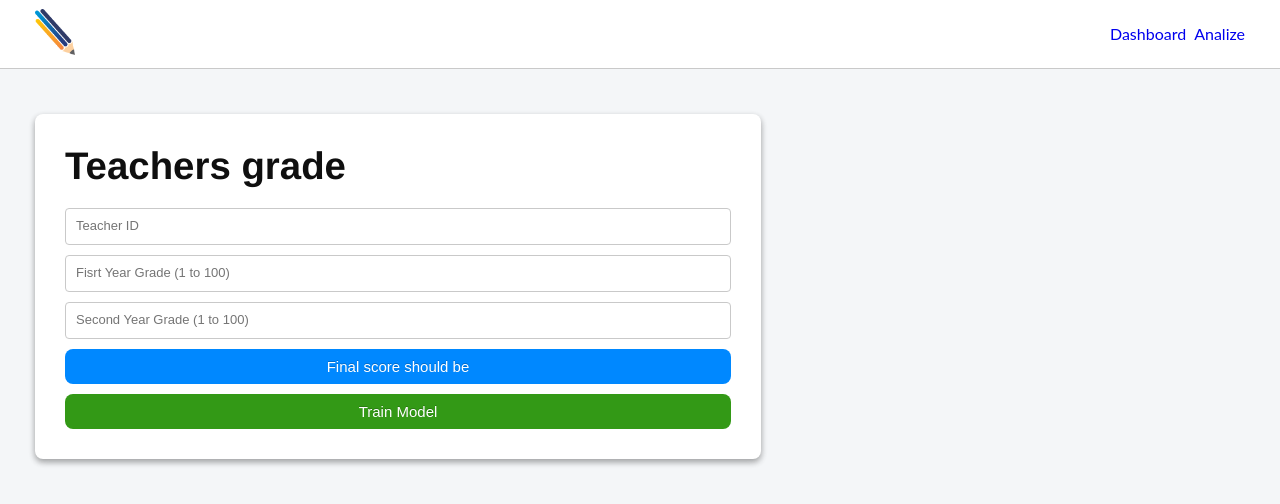
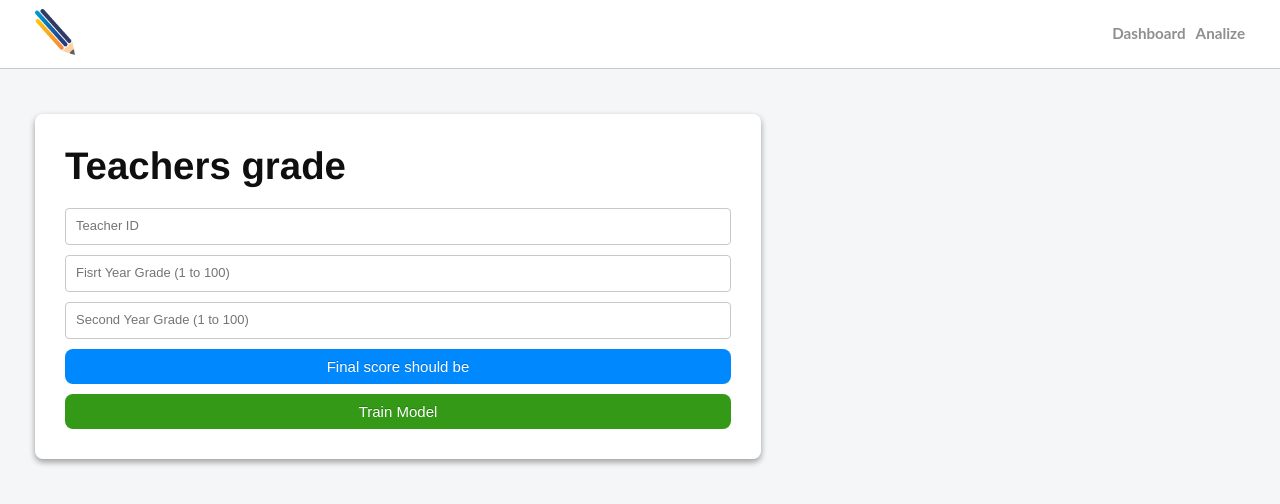
Before and after one commit to esmemag96/AprendizajeAutomaticoEntregaFinal, an Angular app in the folder Frontend/: page / in a window 1280 px wide. Shown: the top 504 px of the page. Built offline with nearby package versions, Linux system fonts and the light colour scheme.

Commit message:
:art: Header mas bonito

```diff
--- a/Frontend/src/app/main-components/nav-bar/nav-bar.component.scss
+++ b/Frontend/src/app/main-components/nav-bar/nav-bar.component.scss
@@ -24,7 +24,16 @@
             display: flex;
 
             a{
-                margin-right: 8px;
+                margin-right: 10px;
+                color: $medium;
+                font-size: 0.95em;
+                font-weight: bold;
+                transition: 0.1s ease-in;
+
+                &:hover{
+                    transition: 0.1s ease-in;
+                    color: $darkLight;
+                }
 
                 &:last-child{
                     margin-right: 0px;
```
Also changed, not shown: 2 other files (tests, documents, lock files or other folders).
